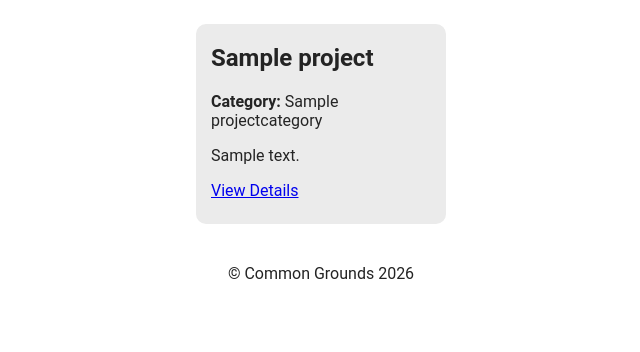
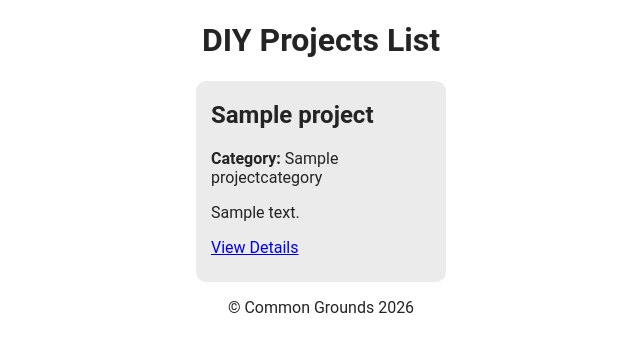
Before and after one commit to jeconiahbautista/commongrounds-AG-17, a Django app: page /diyprojects/projects/ in a window 1280 px wide. Shown: the top 352 px of the page, without its empty margins (319-959 px from the left). Run offline with Django 5.2, Linux system fonts and the light colour scheme; tables that the repository leaves empty hold one stand-in row (values such as "Sample post").

Commit message:
Updated decoration for the templates.

```diff
--- a/diyprojects/templates/diy-projects_detail.html
+++ b/diyprojects/templates/diy-projects_detail.html
@@ -1,11 +1,11 @@
 {% extends 'base.html' %}
 
 {% block body %}
-    <h3>{{ project.title }}</h3>
+    <h1>{{ project.title }}</h1>
     <p>Category: {{ project.category.name }}</p>
     <p>{{ project.description }}</p>
     <p>{{ project.materials }}</p>
-    <p>{{ project.steps }}</p>
+    <p>Steps:{{ project.steps }}</p>
     <p>Created: {{ project.created_on }}</p>
     <p>Updated: {{ project.updated_on }}</p>
     <p><a href="/diyprojects/projects">Go back to Projects</a></p>
--- a/diyprojects/templates/diy-projects_list.html
+++ b/diyprojects/templates/diy-projects_list.html
@@ -1,6 +1,7 @@
 {% extends 'base.html' %}
 
 {% block body %}
+<h1>DIY Projects List</h1>
     {% if projects %}
         <div class="main-content">
             {% for project in projects %}
--- a/static/styles.css
+++ b/static/styles.css
@@ -18,18 +18,18 @@ footer {
     text-align: center;
 }
 
-h1, h3 {
+h1 {
     text-align: center;
 }
 
 ul {
     list-style: none;
     margin: 0px;
-    padding: 0px 15px;
+    padding: 0px 15px 25px;
 }
 
 .main-content {
-    padding: 24px;
+    padding: 0px;
     display: grid;
     grid-template-columns: repeat(auto-fit, 250px);
     gap: 24px;
@@ -38,7 +38,7 @@ ul {
 }
 
 .card {
-    height: 200px;
+    height: auto;
     background: rgb(235, 235, 235);
     display: flex;
     flex-direction: column;
```
Also changed, not shown: templates/base.html (line endings or trailing spaces).
